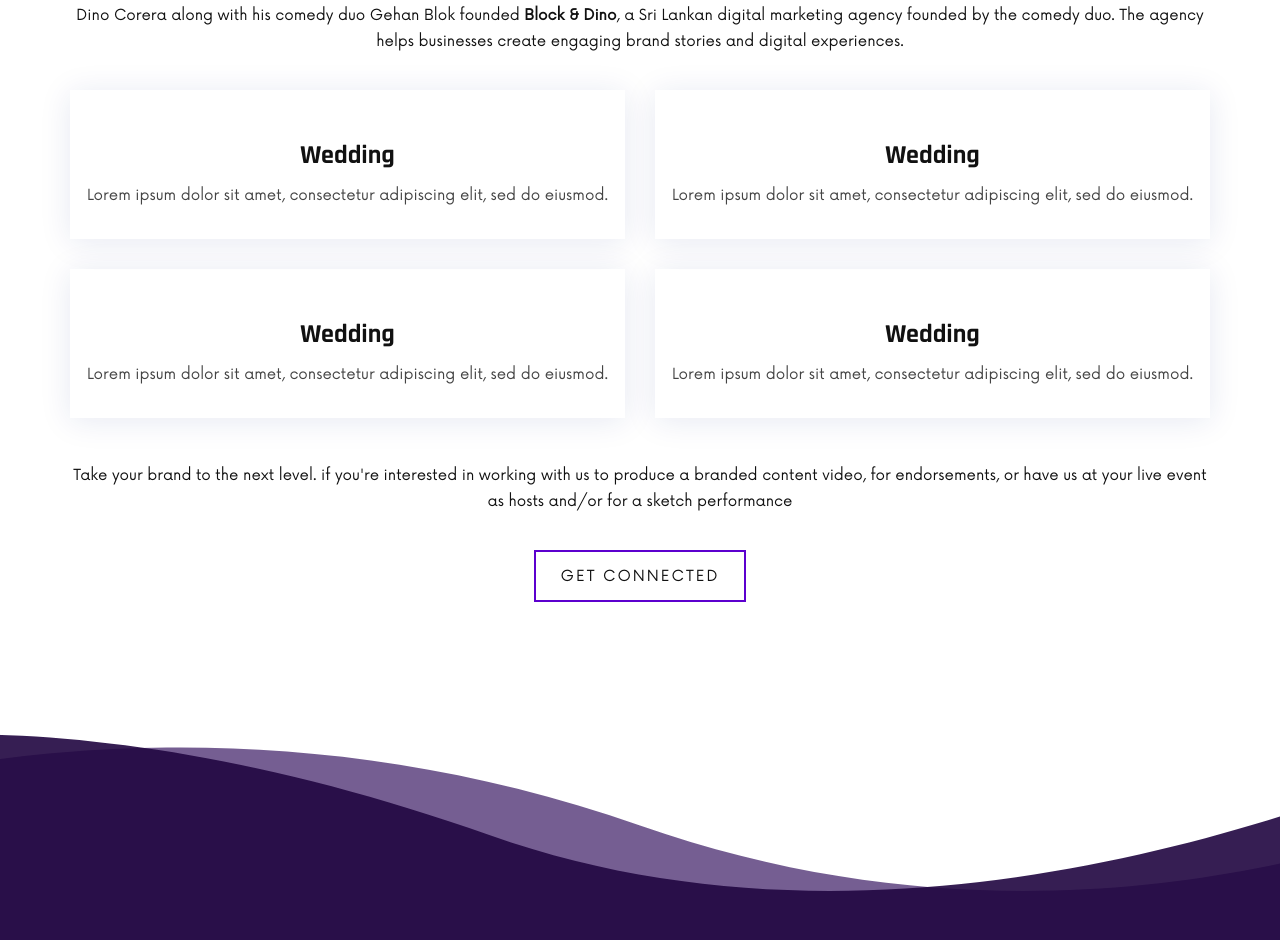
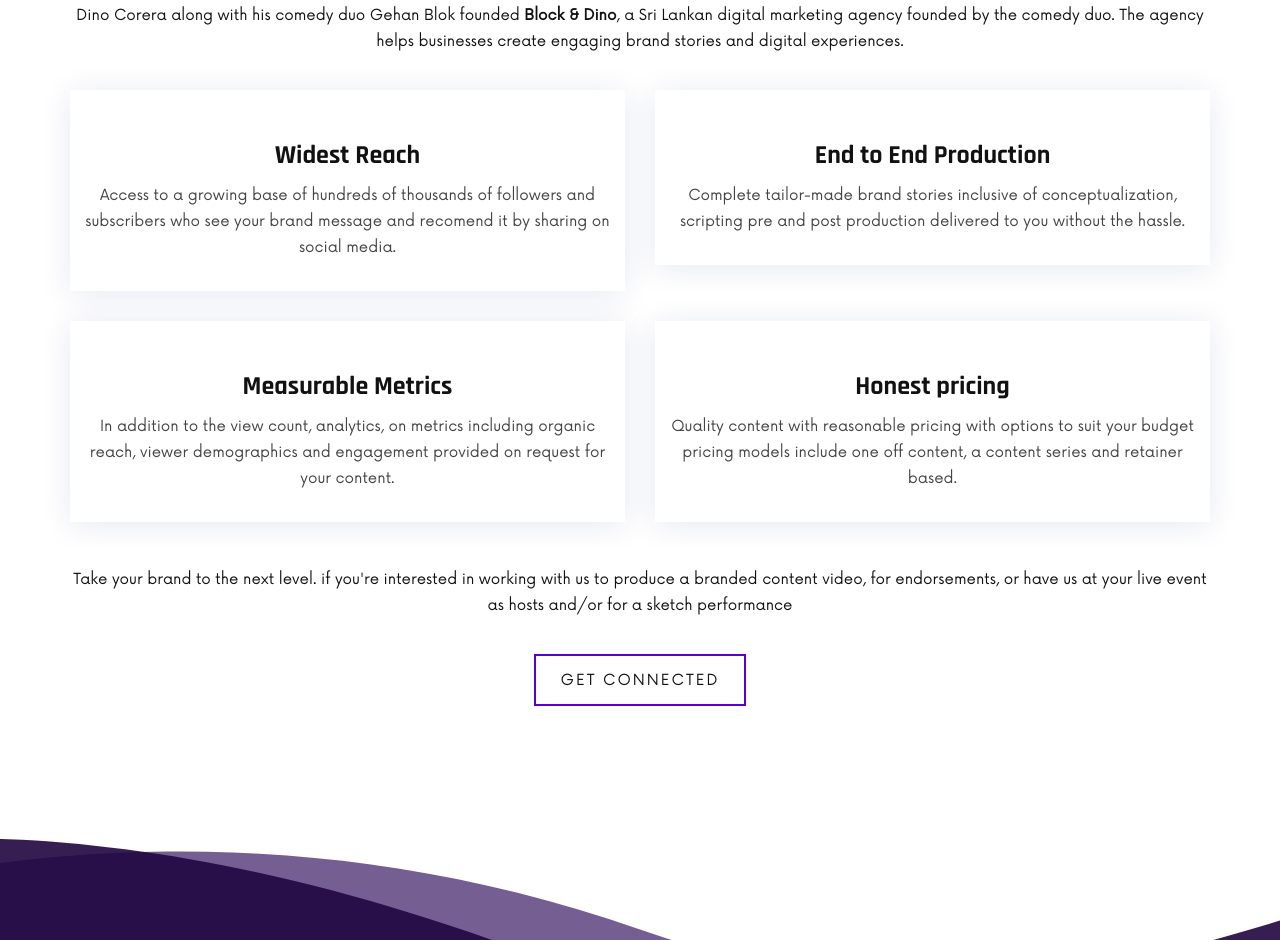
Before and after one commit to Umar-Mahmoodh/DinoCorera, a plain HTML site: page about.html in a window 1280 px wide. Shown: the part 3059-3999 px from the top of the page. Drawn offline with Linux system fonts and the light colour scheme.

Commit message:
Content changes

```diff
--- a/about.html
+++ b/about.html
@@ -212,16 +212,16 @@
                 <div class="col-lg-6 col-md-6 col-sm-6">
                     <div class="youtube__item">
                         <div class="about__services__item__text">
-                            <h4>Wedding</h4>
-                            <p>Lorem ipsum dolor sit amet, consectetur adipiscing elit, sed do eiusmod.</p>
+                            <h4>Widest Reach</h4>
+                            <p>Access to a growing base of hundreds of thousands of followers and subscribers who see your brand message and recomend it by sharing on social media.</p>
                         </div>
                     </div>
                 </div>
                 <div class="col-lg-6 col-md-6 col-sm-6">
                     <div class="youtube__item">
                         <div class="about__services__item__text">
-                            <h4>Wedding</h4>
-                            <p>Lorem ipsum dolor sit amet, consectetur adipiscing elit, sed do eiusmod.</p>
+                            <h4>End to End Production</h4>
+                            <p>Complete tailor-made brand stories inclusive of conceptualization, scripting pre and post production delivered to you without the hassle.</p>
                         </div>
                     </div>
                 </div>
@@ -230,16 +230,16 @@
                 <div class="col-lg-6 col-md-6 col-sm-6">
                     <div class="youtube__item">
                         <div class="about__services__item__text">
-                            <h4>Wedding</h4>
-                            <p>Lorem ipsum dolor sit amet, consectetur adipiscing elit, sed do eiusmod.</p>
+                            <h4>Measurable Metrics</h4>
+                            <p>In addition to the view count, analytics, on metrics including organic reach, viewer demographics and engagement provided on request for your content.</p>
                         </div>
                     </div>
                 </div>
                 <div class="col-lg-6 col-md-6 col-sm-6">
                     <div class="youtube__item">
                         <div class="about__services__item__text">
-                            <h4>Wedding</h4>
-                            <p>Lorem ipsum dolor sit amet, consectetur adipiscing elit, sed do eiusmod.</p>
+                            <h4>Honest pricing</h4>
+                            <p>Quality content with reasonable pricing with options to suit your budget pricing models include one off content, a content series and retainer based.</p>
                         </div>
                     </div>
                 </div>
```
Also changed, not shown: index.html (+1 -0 lines).
